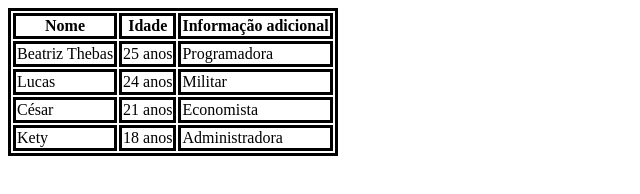
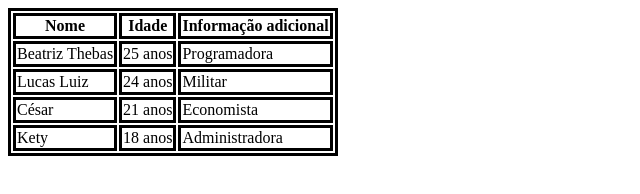
Before and after one commit to xrizbea/aulatabela, a plain HTML site: page index.html in a window 1280 px wide. Shown: the full height of the page, 0-640 px from the left. Drawn offline with Linux system fonts and the light colour scheme.

Commit message:
add sobrenome "Luiz"

```diff
--- a/index.html
+++ b/index.html
@@ -27,7 +27,7 @@
             <td>Programadora</td>
         </tr>
         <tr>
-            <td>Lucas</td>
+            <td>Lucas Luiz</td>
             <td>24 anos</td>
             <td>Militar</td>
         </tr>
```
